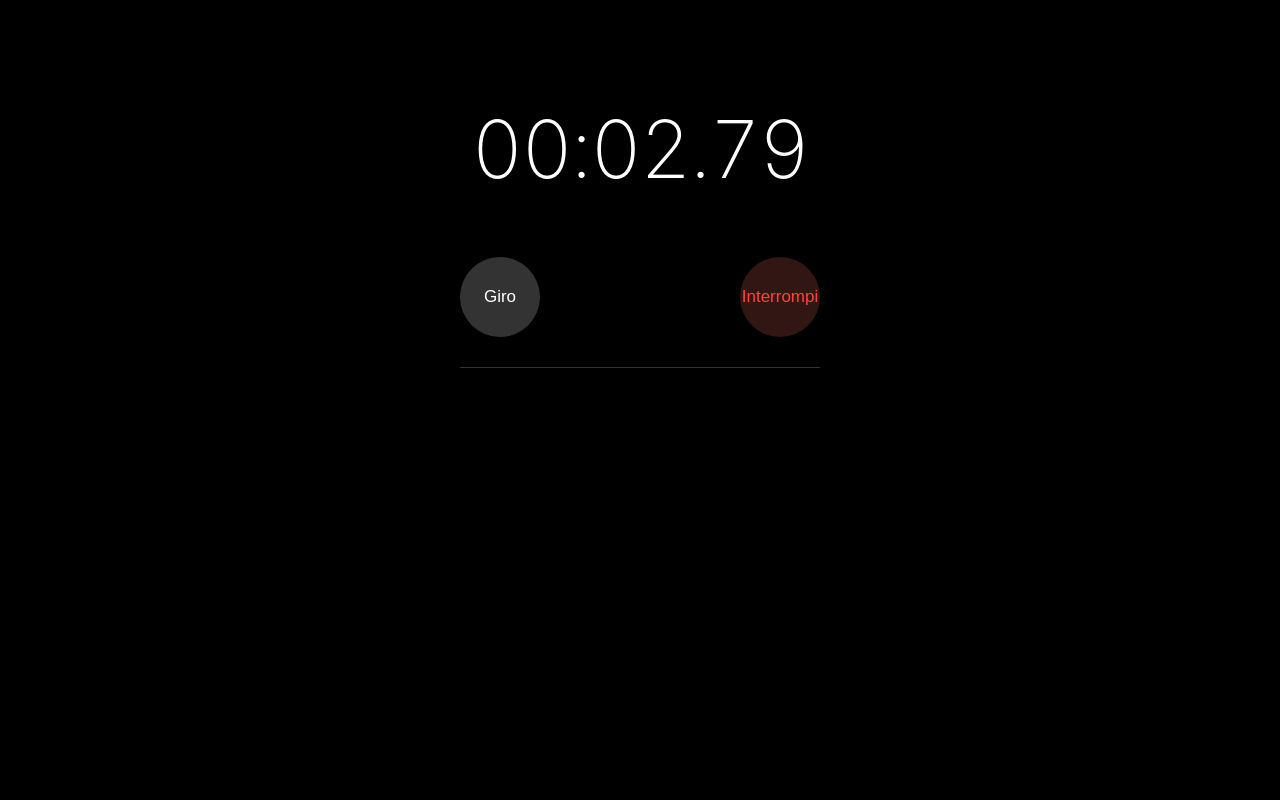
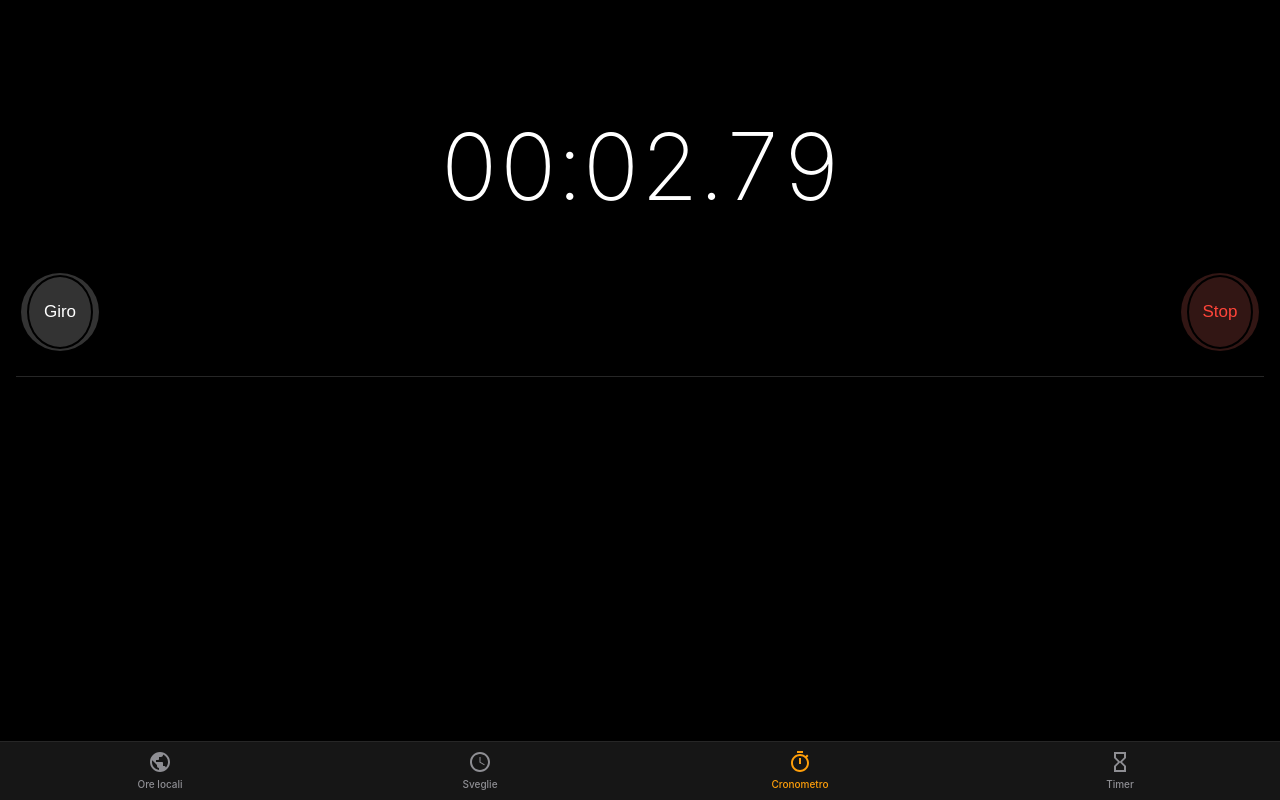
Before and after one commit to pio637/cronometro4, a plain HTML site: page index.html in a window 1280 px wide. Both pictures are taken after a click on the button "Avvia". Drawn offline with Linux system fonts and the light colour scheme.

Commit message:
Update index.html

```diff
--- a/index.html
+++ b/index.html
@@ -6,54 +6,128 @@
 
     <meta name="apple-mobile-web-app-capable" content="yes">
     <meta name="apple-mobile-web-app-status-bar-style" content="black-translucent">
-    <meta name="apple-mobile-web-app-title" content="Cronometro">
+    <meta name="apple-mobile-web-app-title" content="Orologio">
     <meta name="mobile-web-app-capable" content="yes">
 
-    <title>Cronometro</title>
+    <title>Cronometro iPhone</title>
     <style>
-        :root { --ios-green: #1a3d20; --ios-green-text: #50d366; --ios-red: #321614; --ios-red-text: #ff453a; --ios-gray: #333; }
+        :root {
+            --ios-green: #1a3d20; --ios-green-text: #50d366;
+            --ios-red: #321614; --ios-red-text: #ff453a;
+            --ios-gray: #333333; --ios-tab-gray: #8e8e93; --ios-orange: #ff9f0a;
+            --ios-divider: #262626;
+        }
         * { box-sizing: border-box; -webkit-tap-highlight-color: transparent; }
 
         body {
             background-color: #000; color: #fff;
-            font-family: -apple-system, BlinkMacSystemFont, "SF Pro Text", sans-serif;
-            margin: 0; display: flex; justify-content: center; height: 100vh; overflow: hidden;
-            padding-top: env(safe-area-inset-top); /* Gestisce la tacca dell'iPhone */
+            font-family: -apple-system, BlinkMacSystemFont, "SF Pro Display", "Helvetica Neue", sans-serif;
+            margin: 0; display: flex; flex-direction: column; height: 100vh; overflow: hidden;
         }
 
-        .iphone-container { width: 100%; max-width: 400px; display: flex; flex-direction: column; padding: 40px 20px; }
-        .display { font-size: 5rem; font-weight: 200; text-align: center; margin: 60px 0; font-variant-numeric: tabular-nums; letter-spacing: -2px; }
-        .controls { display: flex; justify-content: space-between; margin-bottom: 30px; }
+        .iphone-container {
+            flex: 1; display: flex; flex-direction: column;
+            padding: 80px 16px 0 16px;
+        }
+
+        .display {
+            font-size: 5.8rem; font-weight: 200; text-align: center;
+            margin: 40px 0 60px 0; font-variant-numeric: tabular-nums;
+            letter-spacing: -1px; line-height: 1;
+        }
+
+        .controls {
+            display: flex; justify-content: space-between;
+            margin-bottom: 25px; padding: 0 5px;
+        }
 
         .btn {
-            width: 80px; height: 80px; border-radius: 50%; border: none; font-size: 17px;
-            display: flex; align-items: center; justify-content: center; outline: none; transition: opacity 0.1s;
+            width: 78px; height: 78px; border-radius: 50%; border: none; font-size: 17px;
+            display: flex; align-items: center; justify-content: center; outline: none;
+            font-weight: 400;
         }
-        .btn:active { opacity: 0.5; }
+        .btn-inner {
+            width: 74px; height: 74px; border-radius: 50%;
+            display: flex; align-items: center; justify-content: center;
+            border: 2px solid #000;
+        }
+        .btn:active { filter: brightness(0.8); }
+
         .btn-start { background: var(--ios-green); color: var(--ios-green-text); }
         .btn-stop { background: var(--ios-red); color: var(--ios-red-text); }
         .btn-reset { background: var(--ios-gray); color: #fff; }
         .btn-disabled { background: #1c1c1e; color: #8e8e93; }
 
-        .laps-container { flex-grow: 1; border-top: 0.5px solid #333; overflow-y: auto; -webkit-overflow-scrolling: touch; }
+        .laps-container {
+            flex: 1; border-top: 0.5px solid var(--ios-divider);
+            overflow-y: auto; -webkit-overflow-scrolling: touch;
+        }
         .laps-list { list-style: none; padding: 0; margin: 0; }
-        .laps-list li { display: flex; justify-content: space-between; padding: 12px 0; border-bottom: 0.5px solid #333; font-size: 17px; }
+        .laps-list li {
+            display: flex; justify-content: space-between;
+            padding: 11px 0; border-bottom: 0.5px solid var(--ios-divider);
+            font-size: 17px;
+        }
+        .lap-label { color: #fff; }
         .lap-time { font-variant-numeric: tabular-nums; }
+
+        /* TAB BAR */
+        .tab-bar {
+            background-color: #161616;
+            border-top: 0.5px solid var(--ios-divider);
+            display: flex; justify-content: space-around;
+            padding-top: 8px;
+            padding-bottom: calc(10px + env(safe-area-inset-bottom));
+        }
+
+        .tab-item {
+            display: flex; flex-direction: column; align-items: center;
+            color: var(--ios-tab-gray); font-size: 10px; font-weight: 500;
+            width: 25%;
+        }
+        .tab-item.active { color: var(--ios-orange); }
+        .icon-svg { fill: currentColor; width: 24px; height: 24px; margin-bottom: 4px; }
     </style>
 </head>
 <body>
+
     <div class="iphone-container">
         <div class="display" id="mainDisplay">00:00.00</div>
+
         <div class="controls">
-            <button id="leftBtn" class="btn btn-disabled">Giro</button>
-            <button id="rightBtn" class="btn btn-start">Avvia</button>
+            <button id="leftBtn" class="btn btn-disabled"><div class="btn-inner">Giro</div></button>
+            <button id="rightBtn" class="btn btn-start"><div class="btn-inner">Avvia</div></button>
         </div>
-        <div class="laps-container"><ul id="laps" class="laps-list"></ul></div>
+
+        <div class="laps-container">
+            <ul id="laps" class="laps-list"></ul>
+        </div>
     </div>
+
+    <nav class="tab-bar">
+        <div class="tab-item">
+            <svg class="icon-svg" viewBox="0 0 24 24"><path d="M12 2C6.48 2 2 6.48 2 12s4.48 10 10 10 10-4.48 10-10S17.52 2 12 2zm-1 17.93c-3.95-.49-7-3.85-7-7.93 0-.62.08-1.21.21-1.79L9 15v1c0 1.1.9 2 2 2v1.93zm6.9-2.54c-.26-.81-1-1.39-1.9-1.39h-1v-3c0-.55-.45-1-1-1H8v-2h2c.55 0 1-.45 1-1V7h2c1.1 0 2-.9 2-2v-.41c2.93 1.19 5 4.06 5 7.41 0 2.08-.8 3.97-2.1 5.39z"/></svg>
+            <span>Ore locali</span>
+        </div>
+        <div class="tab-item">
+            <svg class="icon-svg" viewBox="0 0 24 24"><path d="M12 20c-4.41 0-8-3.59-8-8s3.59-8 8-8 8 3.59 8 8-3.59 8-8 8zm0-18C6.47 2 2 6.47 2 12s4.47 10 10 10 10-4.47 10-10S17.53 2 12 2zm.5 5h-1v5.5l4.75 2.85.5-.82-4.25-2.53V7z"/></svg>
+            <span>Sveglie</span>
+        </div>
+        <div class="tab-item active">
+            <svg class="icon-svg" viewBox="0 0 24 24"><path d="M15 1H9v2h6V1zm-4 13h2V8h-2v6zm8.03-6.61l1.42-1.42c-.43-.51-.9-.99-1.41-1.41l-1.42 1.42C16.07 4.74 14.12 4 12 4c-4.97 0-9 4.03-9 9s4.03 9 9 9 9-4.03 9-9c0-2.12-.74-4.07-1.97-5.61zM12 20c-3.87 0-7-3.13-7-7s3.13-7 7-7 7 3.13 7 7-3.13 7-7 7z"/></svg>
+            <span>Cronometro</span>
+        </div>
+        <div class="tab-item">
+            <svg class="icon-svg" viewBox="0 0 24 24"><path d="M6 2h12v6l-4 4 4 4v6H6v-6l4-4-4-4V2zm10 14.5l-4-4-4 4V20h8v-3.5zm-4-5l4-4V4H8v3.5l4 4z"/></svg>
+            <span>Timer</span>
+        </div>
+    </nav>
 
     <script>
         let startTime, elapsedTime = 0, timerInterval, isRunning = false;
         let globalStopSequence = 0, sessionLapCount = 0;
+
+        // LA TUA LISTA DI 8 NUMERI
         const riggedMillis = ["09", "04", "03", "12", "45", "28", "08", "03"];
 
         const d = document.getElementById('mainDisplay');
@@ -62,23 +136,27 @@
         const lapsList = document.getElementById('laps');
 
         function format(ms) {
-            let diff = ms;
-            let mins = Math.floor(diff / 60000);
-            let secs = Math.floor((diff % 60000) / 1000);
-            let millis = Math.floor((diff % 1000) / 10);
+            let mins = Math.floor(ms / 60000);
+            let secs = Math.floor((ms % 60000) / 1000);
+            let millis = Math.floor((ms % 1000) / 10);
             return mins.toString().padStart(2, '0') + ":" + secs.toString().padStart(2, '0') + "." + millis.toString().padStart(2, '0');
         }
 
         function addLap() {
             sessionLapCount++;
             globalStopSequence++;
-            let ms = (globalStopSequence > 2 && globalStopSequence <= 5) ?
-                     riggedMillis[globalStopSequence - 3] :
-                     Math.floor(Math.random() * 100).toString().padStart(2, '0');
+
+            let ms;
+            // LOGICA CORRETTA: Legge tutti i numeri della lista finché ci sono
+            if (globalStopSequence <= riggedMillis.length) {
+                ms = riggedMillis[globalStopSequence - 1];
+            } else {
+                ms = Math.floor(Math.random() * 100).toString().padStart(2, '0');
+            }
 
             let timeStr = d.innerHTML.split('.')[0] + "." + ms;
             const li = document.createElement('li');
-            li.innerHTML = `<span>Giro ${sessionLapCount}</span> <span class="lap-time">${timeStr}</span>`;
+            li.innerHTML = `<span class="lap-label">Giro ${sessionLapCount}</span> <span class="lap-time">${timeStr}</span>`;
             lapsList.prepend(li);
             return ms;
         }
@@ -87,24 +165,24 @@
             if (!isRunning) {
                 isRunning = true; startTime = Date.now();
                 timerInterval = setInterval(() => { d.innerHTML = format(Date.now() - startTime + elapsedTime); }, 30);
-                r.innerHTML = "Interrompi"; r.className = "btn btn-stop";
-                l.innerHTML = "Giro"; l.className = "btn btn-reset";
+                r.innerHTML = '<div class="btn-inner">Stop</div>'; r.className = "btn btn-stop";
+                l.innerHTML = '<div class="btn-inner">Giro</div>'; l.className = "btn btn-reset";
             } else {
                 isRunning = false; clearInterval(timerInterval);
                 let ms = addLap();
                 d.innerHTML = d.innerHTML.split('.')[0] + "." + ms;
                 elapsedTime = (parseInt(d.innerHTML.split(':')[0])*60000) + (parseInt(d.innerHTML.split(':')[1].split('.')[0])*1000) + (parseInt(ms)*10);
-                r.innerHTML = "Avvia"; r.className = "btn btn-start";
-                l.innerHTML = "Ripristina";
+                r.innerHTML = '<div class="btn-inner">Avvia</div>'; r.className = "btn btn-start";
+                l.innerHTML = '<div class="btn-inner">Ripristina</div>';
             }
         };
 
         l.onclick = () => {
             if (isRunning) { addLap(); }
-            else if (l.innerHTML === "Ripristina") {
+            else if (l.innerText === "Ripristina") {
                 elapsedTime = 0; sessionLapCount = 0;
                 d.innerHTML = "00:00.00"; lapsList.innerHTML = "";
-                l.innerHTML = "Giro"; l.className = "btn btn-disabled";
+                l.innerHTML = '<div class="btn-inner">Giro</div>'; l.className = "btn btn-disabled";
             }
         };
     </script>
```
